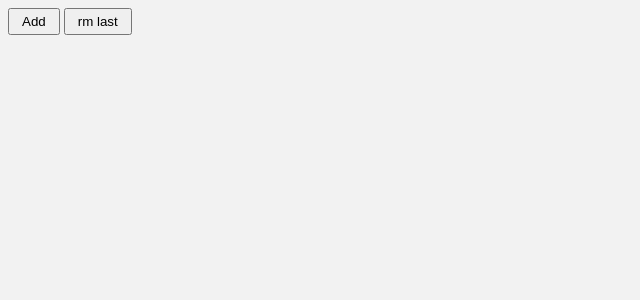
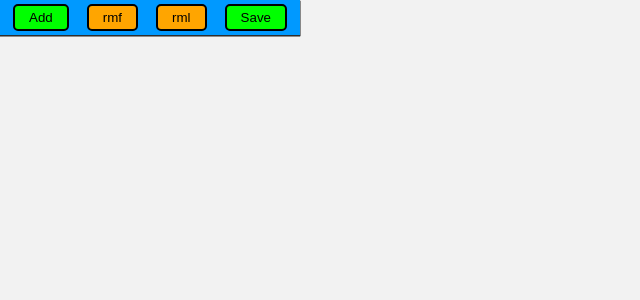
Before and after one commit to KjellHarald/scratch, a PHP site: page /firefox-ext/index.html in a window 1280 px wide. Shown: the top 300 px of the page, without its empty margins (0-640 px from the left). Run offline with PHP 8.4, Linux system fonts and the light colour scheme.

Commit message:
push all

```diff
--- a/firefox-ext/ext.js
+++ b/firefox-ext/ext.js
@@ -1,17 +1,27 @@
 let store = [];
 const btn = document.getElementById("btn");
 const add = document.getElementById("add");
+const save = document.getElementById("save");
+const rmfirst = document.getElementById("rmfirst");
 const rmlast = document.getElementById("rmlast");
+const wrap = document.getElementById("footer");
 
 if (store.lenght === undefined && localStorage.getItem("store") !== null) {
-  let cs = localStorage.getItem("store");
-  store = JSON.parse(cs);
+  store = JSON.parse(localStorage.getItem("store"));
   render();
 }
 
+save.addEventListener("click", function save() {
+  pushstorage();
+});
+
+rmfirst.addEventListener("click", function rmfirst() {
+  store.shift();
+  render();
+});
+
 rmlast.addEventListener("click", function rmlast() {
-  store = store.pop();
-  pushstorage();
+  store.pop();
   render();
 });
 
@@ -27,6 +37,13 @@ add.addEventListener("click", function add() {
   );
 });
 
+function download() {
+  wrap.innerHTML = "";
+  let base64 = btoa(JSON.stringify(store));
+  let dl = `<a id="dl" href="data:application/octet-stream;charset=utf-16le;base64,${base64}">Download text file</a>`;
+  wrap.innerHTML = dl;
+}
+
 function pushstorage() {
   localStorage.setItem("store", JSON.stringify(store));
 }
@@ -34,8 +51,11 @@ function pushstorage() {
 function render() {
   btn.innerHTML = "";
   let links = "";
-  for (let i = 0; i < store.length; i++) {
-    links += `<li><a href="${store[i]}">${store[i]}</a></li>`;
+  for (let i = 0; i <= store.length; i++) {
+    if (store[i] !== undefined) {
+      links += `<p><a href="${store[i]}" target="_blank">${store[i]}</a></p>`;
+    }
   }
+  download();
   btn.innerHTML = links;
 }
--- a/firefox-ext/index.html
+++ b/firefox-ext/index.html
@@ -1,14 +1,16 @@
 <head>
   <meta charset="UTF-8" />
-  <title>Document</title>
   <link rel="stylesheet" href="styles.css" />
 </head>
 <body>
-  <div class="wrap-buttons">
+  <div id="wrap-buttons">
     <button id="add">Add</button>
-    <button id="rmlast">rm last</button>
+    <button id="rmfirst">rmf</button>
+    <button id="rmlast">rml</button>
+    <button id="save">Save</button>
   </div>
 
-  <ol id="btn"></ol>
+  <div id="btn"></div>
+  <div id="footer"></div>
   <script src="ext.js"></script>
 </body>
--- a/firefox-ext/styles.css
+++ b/firefox-ext/styles.css
@@ -1,13 +1,55 @@
 body {
+  margin: 0;
   width: 300px;
   height: 400px;
   color: #000;
   background-color: #f2f2f2;
   overflow-y: scroll;
 }
+#wrap-buttons {
+  display: flex;
+  justify-content: space-around;
+  align-items: center;
+  background-color: #0099ff;
+  padding: 4px;
+  box-shadow: 0px 1px 1px #2e2e2e, 0px 1px 1px #2e2e2e, 0px 1px 1px #2e2e2e,
+    0px 1px 1px #2e2e2e;
+}
 button {
-  padding: 4px 12px;
+  padding: 4px 14px;
+  border: 2px solid #000;
+  border-radius: 5px;
 }
-li {
-  margin: 4px 0;
+#add,
+#save {
+  background-color: #00ff00;
 }
+#rmfirst,
+#rmlast {
+  background-color: orange;
+}
+#dl {
+  color: #2e2e2e;
+}
+#btn {
+  padding: 4px;
+}
+#btn p {
+  margin: 6px 0;
+  line-break: anywhere;
+  font-size: 14px;
+}
+#btn a {
+  color: #2e2e2e;
+}
+#btn a:hover {
+  background-color: #00ff00;
+}
+#footer {
+  text-align: center;
+  padding: 4px 4px;
+  position: fixed;
+  width: 100%;
+  bottom: 0;
+  background-color: #e6e6e6;
+}
```
Also changed, not shown: firefox-ext/README.md (added), firefox-ext/manifest.json.
